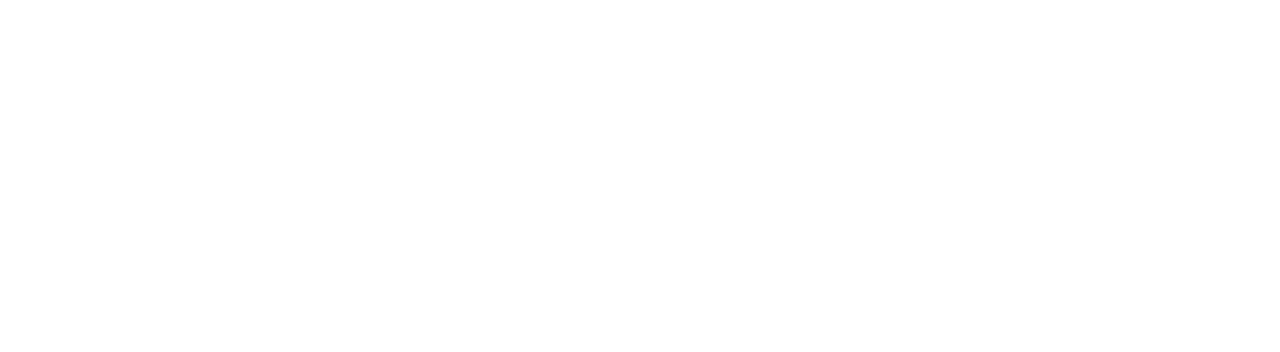
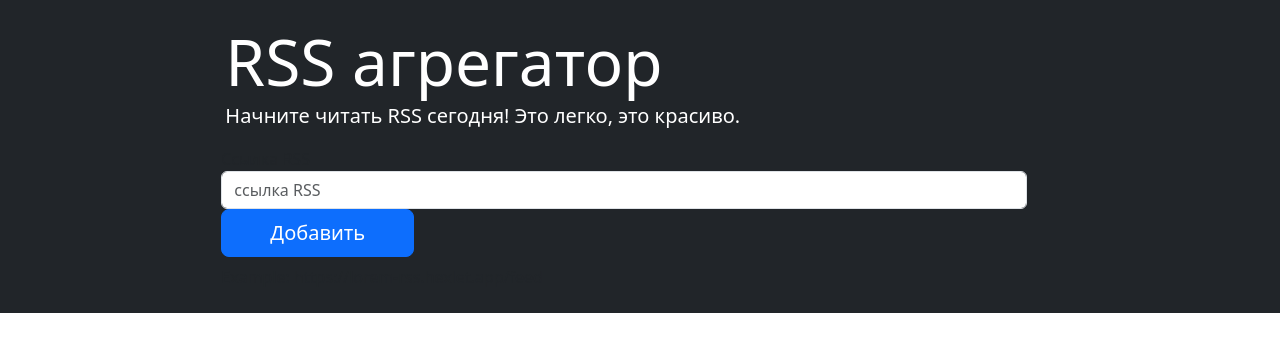
Before and after one commit to mashaanov/frontend-project-11, a website built with webpack: page src/index.html in a window 1280 px wide. Built offline with nearby package versions, Linux system fonts and the light colour scheme.

Commit message:
update index.html

```diff
--- a/src/index.html
+++ b/src/index.html
@@ -1,12 +1,33 @@
-<!DOCTYPE html>
+<!doctype html>
 <html lang="en">
-<head>
-    <meta charset="UTF-8">
-    <meta name="viewport" content="width=device-width, initial-scale=1.0">
-    <meta name="viewport" content="width=device-width, initial-scale=1">
+  <head>
+    <meta charset="UTF-8" />
+    <meta name="viewport" content="width=device-width, initial-scale=1.0" />
     <title>Rss Aggregator</title>
-</head>
-<body>
-
-</body>
+  </head>
+  <body class="d-flex flex-column min-vh-100">
+    <section class="container-fluid mt-0 py-4 bg-dark text-white">
+      <div class="row">
+        <div class="col-md-10 col-lg-8 mx-auto text-white">
+          <h1 class="display-3 mb-0">RSS агрегатор</h1>
+          <p class="lead">Начните читать RSS сегодня! Это легко, это красиво.</p>
+        </div>
+        <div class="row justify-content-center">
+          <div class="col-md-8">
+            <form action="post" class="rss-form text-body">
+              <div class="flex-grow-1 me-2">
+                <label for="rss-url">Ссылка RSS</label>
+                <input type="text" id="rss-url" placeholder="ccылка RSS" class="form-control" />
+              </div>
+              <div class="col-auto">
+                <button type="submit" class="h-100 btn btn-primary btn-lg px-sm-5">Добавить</button>
+              </div>
+            </form>
+            <p class="text-muted mt-2 mb-0">Example: https://lorem-rss.hexlet.app/feed</p>
+          </div>
+        </div>
+      </div>
+    </section>
+    <script src="index.js"></script>
+  </body>
 </html>
```
